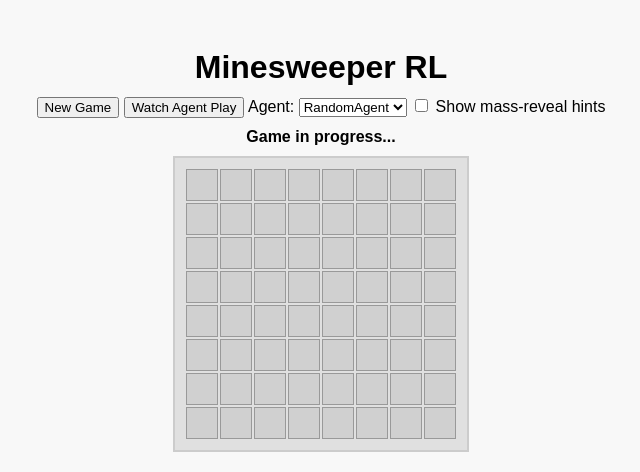
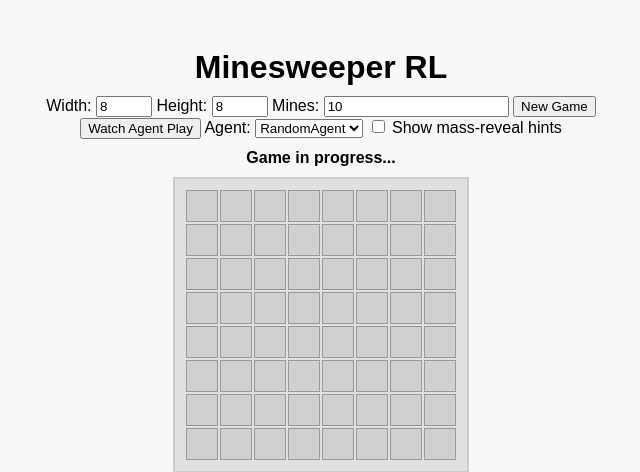
Before and after one commit to roksanagow/RL-Minesweeper, a Flask app: page / in a window 1280 px wide. Shown: the top 472 px of the page, without its empty margins (319-959 px from the left). Run offline with Flask 3, Linux system fonts and the light colour scheme.

Commit message:
Add customization for game config, fix bug

```diff
--- a/frontend/api.py
+++ b/frontend/api.py
@@ -5,14 +5,18 @@ from backend.game import GameSession
 
 api_blueprint = Blueprint("api", __name__)
 
-# Global session (for now – can be improved later with user/session IDs)
-game = GameSession(width=8, height=8, num_mines=10)
+game = None
 
 
 @api_blueprint.route("/new_game", methods=["POST"])
 def new_game():
     global game
-    game.reset()
+    data = request.json
+    width = data.get("width", 8)
+    height = data.get("height", 8)
+    num_mines = data.get("num_mines", 10)
+    # Global session (for now – can be improved later with user/session IDs)
+    game = GameSession(width=width, height=height, num_mines=num_mines)
     return jsonify(game.get_state())
 
 
@@ -48,11 +52,27 @@ AGENT_REGISTRY = {
 
 def play_agent():
     global game
-    game.reset()
+    # game.reset() # Reset is now part of creating a new game or happens if config changes
 
     data = request.json
     agent_type = data.get("agent", "random").lower()
     agent_cls = AGENT_REGISTRY.get(agent_type, RandomAgent)
+
+    # Get board config from request, or use current game's if not provided
+    width = data.get("width")
+    height = data.get("height")
+    num_mines = data.get("num_mines")
+
+    if game is None or \
+       (width is not None and game.width != width) or \
+       (height is not None and game.height != height) or \
+       (num_mines is not None and game.num_mines != num_mines):
+        current_width = width if width is not None else (game.width if game else 8)
+        current_height = height if height is not None else (game.height if game else 8)
+        current_num_mines = num_mines if num_mines is not None else (game.num_mines if game else 10)
+        game = GameSession(width=current_width, height=current_height, num_mines=current_num_mines)
+    else:
+        game.reset() # Reset with existing dimensions if no new ones are provided
 
     agent = agent_cls()
     frames = []
--- a/frontend/static/js/game.js
+++ b/frontend/static/js/game.js
@@ -1,13 +1,31 @@
 let currentState = null;
+let showHints = false; // Initialize showHints
 
 document.addEventListener("DOMContentLoaded", () => {
     document.getElementById("new-game-btn").addEventListener("click", startNewGame);
-    startNewGame();
+    const hintToggle = document.getElementById("show-hint-toggle");
+    showHints = hintToggle.checked; // Initialize based on checkbox state
+    hintToggle.addEventListener("change", () => {
+        showHints = hintToggle.checked;
+        renderBoard(); // Re-render board when hint visibility changes
+    });
+
+    startNewGame(); // Initial game start
 });
 
+function getBoardConfig() {
+    const width = parseInt(document.getElementById("board-width").value);
+    const height = parseInt(document.getElementById("board-height").value);
+    const numMines = parseInt(document.getElementById("num-mines").value);
+    return { width, height, num_mines: numMines };
+}
+
 function startNewGame() {
+    const config = getBoardConfig();
     fetch("/api/new_game", {
-        method: "POST"
+        method: "POST",
+        headers: { "Content-Type": "application/json" },
+        body: JSON.stringify(config)
     })
     .then(response => response.json())
     .then(data => {
@@ -127,11 +145,12 @@ function updateStatus() {
 
 function playAgent() {
     const selectedAgent = document.getElementById("agent-select").value;
+    const config = getBoardConfig();
 
     fetch("/api/play_agent", {
         method: "POST",
         headers: { "Content-Type": "application/json" },
-        body: JSON.stringify({ agent: selectedAgent })
+        body: JSON.stringify({ agent: selectedAgent, ...config })
     })
     .then(res => res.json())
     .then(data => {
--- a/frontend/templates/index.html
+++ b/frontend/templates/index.html
@@ -7,7 +7,15 @@
 </head>
 <body>
     <h1>Minesweeper RL</h1>
-    <button id="new-game-btn">New Game</button>
+    <div id="game-controls">
+        <label for="board-width">Width:</label>
+        <input type="number" id="board-width" value="8" min="5" max="50">
+        <label for="board-height">Height:</label>
+        <input type="number" id="board-height" value="8" min="5" max="30">
+        <label for="num-mines">Mines:</label>
+        <input type="number" id="num-mines" value="10" min="1">
+        <button id="new-game-btn">New Game</button>
+    </div>
     <button id="watch-agent-btn">Watch Agent Play</button>
 
     <label for="agent-select">Agent:</label>
--- a/requirements.txt
+++ b/requirements.txt
@@ -0,0 +1 @@
+flask
```
